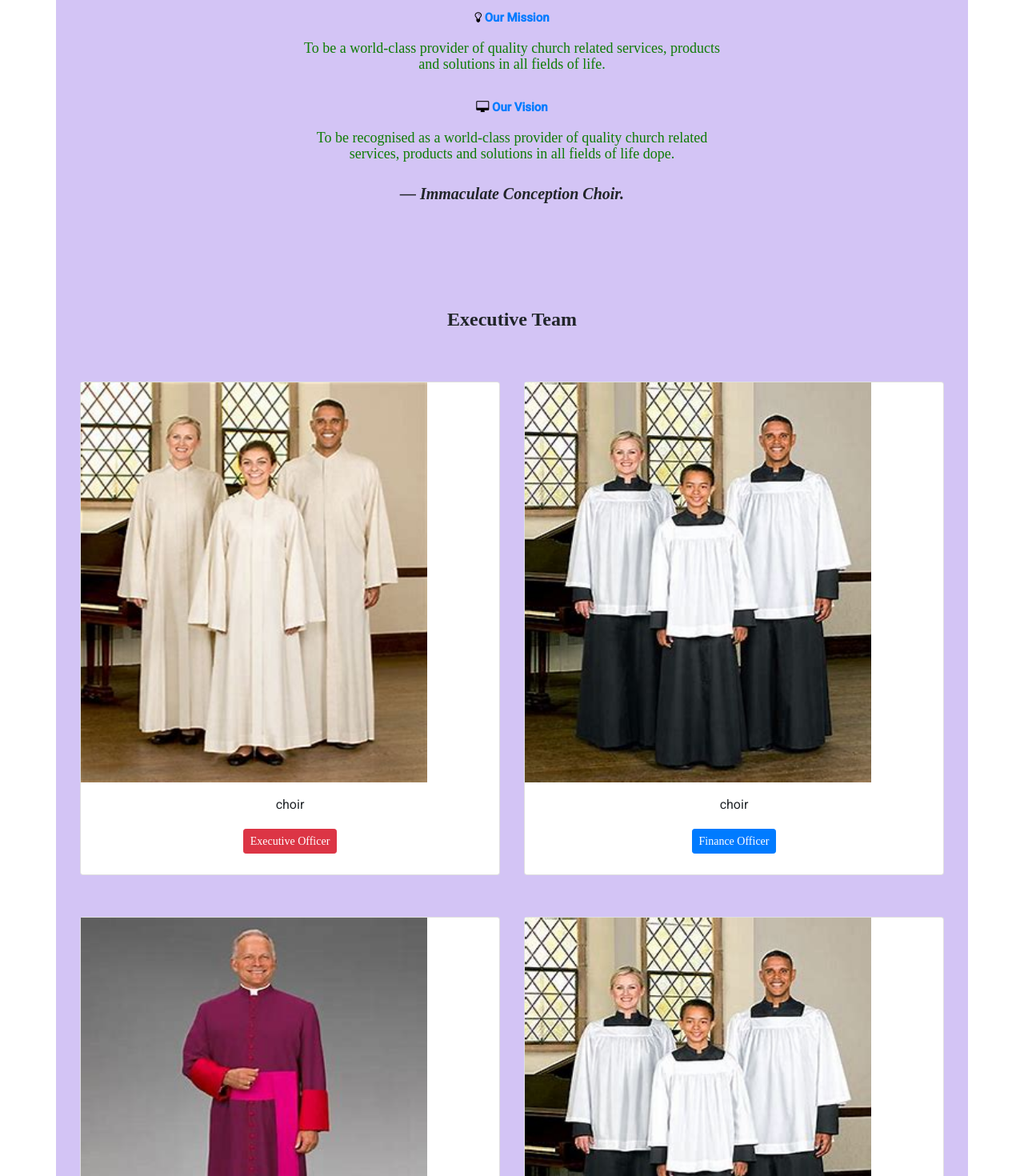
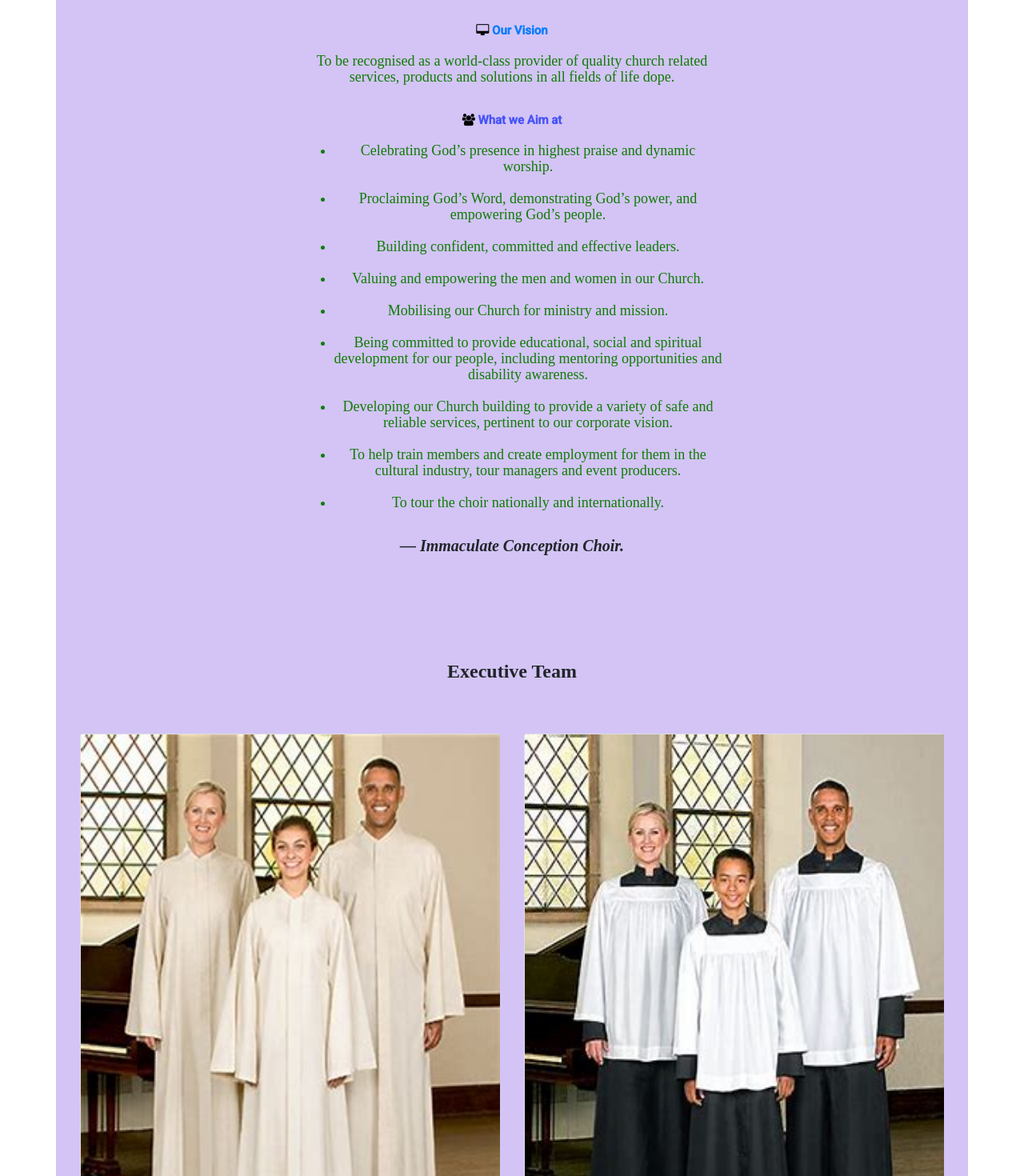
Before and after one commit to brendanakawuki/Choir-Page, an Angular app in the folder choir-page/: page /about in a window 1280 px wide. Shown: the part 960-2430 px from the top of the page at 80% size. Built offline with nearby package versions, Linux system fonts and the light colour scheme.

Commit message:
commit updates on all the pages
just organised the website....

```diff
--- a/choir-page/angular.json
+++ b/choir-page/angular.json
@@ -32,13 +32,12 @@
               "./node_modules/ngx-bootstrap/datepicker/bs-datepicker.css",
               "./node_modules/@angular/material/prebuilt-themes/indigo-pink.css",
               "src/styles.scss",
-              "node_modules/font-awesome/css/font-awesome.css"
+              "node_modules/font-awesome/css/font-awesome.css",
             ],
             "scripts": [
               "node_modules/bootstrap/dist/js/bootstrap.min.js",
               "node_modules/jquery/dist/jquery.min.js",
               "node_modules/popper.js/dist/umd/popper.min.js"
-
             ]
           },
           "configurations": {
--- a/choir-page/src/app/about/about.component.html
+++ b/choir-page/src/app/about/about.component.html
@@ -94,9 +94,9 @@
       <li class="nav-item">
         <a class="nav-link" style="color: black;" href="#">News</a>
       </li>
-      <li class="nav-item">
+      <!-- <li class="nav-item">
         <a class="nav-link" style="color: black;" href="#">Careers</a>
-      </li>
+      </li>-->
       <li class="nav-item">
         <a class="nav-link" style="color: black;" href="#">Songs</a>
 
@@ -224,6 +224,46 @@
           </div>
           <!-- End the vision -->
 
+          <!-- the aims -->
+          <br>
+          <div class="panel panel-primary">
+            <div class="panel-heading" role="tab" id="headingTwo">
+              <h4 class="panel-title">
+                <!-- The aims -->
+                 <!-- <a class="collapsed withripple" role="button" data-toggle="collapse" data-parent="#accordion"
+                  href="#collapseTwo" aria-expanded="false" aria-controls="collapseTwo"> </a> -->
+                  <i class="fa fa-users"></i> <b style="color: rgb(71, 83, 248);"> What we Aim at </b>
+              </h4>
+              <div class="panel-body">
+                <ul>
+                <p style="color: rgb(15, 124, 5);">
+
+                <li>Celebrating God’s presence in highest praise and dynamic worship.</li>
+                  <br>
+                <li>Proclaiming God’s Word, demonstrating God’s power, and empowering God’s people.</li>
+                  <br>
+                <li>Building confident, committed and effective leaders.</li>
+                  <br>
+                <li>Valuing and empowering the men and women in our Church.</li>
+                  <br>
+                <li> Mobilising our Church for ministry and mission.</li>
+                  <br>
+                <li> Being committed to provide educational, social and spiritual development for our people, including mentoring opportunities and disability awareness.</li>
+                  <br>
+                <li>Developing our Church building to provide a variety of safe and reliable services, pertinent to our corporate vision.</li>
+                  <br>
+                <li>To help train members and create employment for them in the cultural industry, tour managers and event producers.</li>
+                   <br>
+                <li>To tour the choir nationally and internationally.</li>
+              </p>
+              </ul>
+              </div>
+            </div>
+          </div>
+
+            <!-- End the aims -->
+
+
           <!-- The cite for the Choir -->
           <p class="text-center">
             <cite class="lead color primary-color"><strong> <b> — Immaculate Conception Choir. </b> </strong></cite>
@@ -252,10 +292,10 @@
     <div class="col-md-6 col-sm-6">
       <div class="card mt-4 card-danger wow zoomInUp animation-delay-7">
         <div class="ms-hero-bg-danger ms-hero-img-city">
-          <img src="assets/images/a.jpg" class="img-avatar-circle" width="433" height="500">
+          <img src="assets/images/a.jpg" class="img-avatar-circle" width="100.1%" height="700px">
         </div>
         <div class="card-block pt-6 text-center">
-          <h3 class="color-danger">choir</h3>
+          <!-- <h3 class="color-danger">choir</h3> -->
           <p><a href="" class="btn btn-raised btn-sm btn-danger">Executive Officer</a></p>
         </div>
       </div>
@@ -264,10 +304,10 @@
     <div class="col-md-6 col-sm-6">
       <div class="card mt-4 card-primary wow zoomInUp animation-delay-7">
         <div class="ms-hero-bg-primary ms-hero-img-city">
-          <img src="assets/images/d.jpg" class="img-avatar-circle" width="433" height="500">
+          <img src="assets/images/d.jpg" class="img-avatar-circle" width="100.1%" height="700px">
         </div>
         <div class="card-block pt-6 text-center">
-          <h3 class="color-primary">choir</h3>
+          <!-- <h3 class="color-primary">choir</h3> -->
           <p><a href="" class="btn btn-raised btn-sm btn-primary">Finance Officer</a></p>
         </div>
       </div>
@@ -282,10 +322,10 @@
     <div class="col-md-6 col-sm-6">
       <div class="card mt-4 card-success wow zoomInUp animation-delay-7">
         <div class="ms-hero-bg-success ms-hero-img-city">
-          <img src="assets/images/c.jpg" alt="..." class="img-avatar-circle" width="433" height="500">
+          <img src="assets/images/c.jpg" alt="..." class="img-avatar-circle" width="100.1%" height="700px">
         </div>
         <div class="card-block pt-6 text-center">
-          <h3 class="color-success">choir</h3>
+          <!-- <h3 class="color-success">choir</h3> -->
           <p><a href="" class="btn btn-raised btn-sm btn-success">Admin Person</a></p>
         </div>
       </div>
@@ -296,10 +336,10 @@
     <div class="col-md-6 col-sm-6">
       <div class="card mt-4 card-warning wow zoomInUp animation-delay-7">
         <div class="ms-hero-bg-warning ms-hero-img-city">
-          <img src="assets/images/d.jpg" alt="..." class="img-avatar-circle" width="433" height="500">
+          <img src="assets/images/d.jpg" alt="..." class="img-avatar-circle" width="100.1%" height="700px">
         </div>
         <div class="card-block pt-6 text-center">
-          <h3 class="color-warning">choir</h3>
+          <!-- <h3 class="color-warning">choir</h3> -->
           <p><a href="" class="btn btn-raised btn-sm btn-info">Consultant Person</a></p>
         </div>
       </div>
@@ -315,10 +355,10 @@
     <div class="col-md-6 col-sm-6">
       <div class="card mt-4 card-success wow zoomInUp animation-delay-7">
         <div class="ms-hero-bg-success ms-hero-img-city">
-          <img src="assets/images/d.jpg" alt="..." class="img-avatar-circle" width="433" height="500">
+          <img src="assets/images/d.jpg" alt="..." class="img-avatar-circle" width="100.1%" height="700px">
         </div>
         <div class="card-block pt-6 text-center">
-          <h3 class="color-success">choir</h3>
+          <!-- <h3 class="color-success">choir</h3> -->
           <p><a href="" class="btn btn-raised btn-sm btn-success">Senior Director</a></p>
         </div>
       </div>
@@ -327,17 +367,20 @@
     <div class="col-md-6 col-sm-6">
       <div class="card mt-4 card-warning wow zoomInUp animation-delay-7">
         <div class="ms-hero-bg-warning ms-hero-img-city">
-          <img src="assets/images/f.jpg" alt="..." class="img-avatar-circle" width="433" height="500">
+          <img src="assets/images/f.jpg" alt="..." class="img-avatar-circle" width="100.1%" height="700px">
         </div>
         <div class="card-block pt-6 text-center">
-          <h3 class="color-warning">choir</h3>
+          <!-- <h3 class="color-warning">choir</h3> -->
           <p><a href="" class="btn btn-raised btn-sm btn-info">Marketing Manager</a></p>
         </div>
       </div>
     </div>
   </div>
 
-
+<br>
+<br>
+<br>
+<br>
 
 </div>
 
--- a/choir-page/src/app/home/home.component.html
+++ b/choir-page/src/app/home/home.component.html
@@ -1,9 +1,10 @@
 <!-- <link rel="stylesheet" href="https://cdn.jsdelivr.net/npm/bootstrap@4.5.3/dist/css/bootstrap.min.css" integrity="sha384-TX8t27EcRE3e/ihU7zmQxVncDAy5uIKz4rEkgIXeMed4M0jlfIDPvg6uqKI2xXr2" crossorigin="anonymous"> -->
 <style>
-	.card {
+
+	/* .card {
 		background: url('assets/images/youth.jpg') repeat scroll 0% 0% transparent;
 		/* background: #ff0000;
-      opacity: 0.4; */
+      opacity: 0.4;
 	}
 
 	.carousel-caption {
@@ -12,7 +13,7 @@
 		top: 54%;
 		transform: translateY(-50%);
 		text-transform: uppercase;
-	}
+	}*/
 
 	.bg-custom {
 		background-color: rgba(0, 0, 0, .4);
@@ -222,9 +223,9 @@
 			<li class="nav-item">
 				<a class="nav-link" style="color: black;" href="#">News</a>
 			</li>
-			<li class="nav-item">
+			<!-- <li class="nav-item">
 				<a class="nav-link" style="color: black;" href="#">Careers</a>
-			</li>
+			</li>-->
 			<li class="nav-item">
 				<a class="nav-link" style="color: black;"
 					href="https://www.kampalafm.com/player?id=7649&a=st-sion-bukalango-choir">Songs</a>
@@ -252,7 +253,7 @@
 <!-- begin the carousel images -->
 <carousel>
 	<slide>
-		<img src="assets/images/youthchoir.jpg" alt="first slide" style="display: block; width: 100%; height: 400px;">
+		<img src="assets/images/youthchoir.jpg" alt="first slide" style="display: block;;width: 100%; height: 700px;">
 		<div class="carousel-caption d-none d-md-block">
 			<div class="container">
 				<div class="row justify-content-center">
@@ -269,12 +270,12 @@
 		</div>
 	</slide>
 	<slide>
-		<img src="assets/images/b.jpg" alt="second slide" style="display: block; width: 100%; height: 400px;">
+		 <img src="assets/images/nature10.jpg" alt="second slide" style=" display: block; width: 100%; height: 600px;">
 		<div class="carousel-caption d-none d-md-block">
 			<div class="container">
 				<div class="row justify-content-end text-right">
 					<div class="col-5 bg-custom py-3 px-0 pr-3">
-						<p class="lead pb-3"> The Choir Member are friendly and Social.</p>
+						<p class="lead pb-3"> The Choir Members are Friendly and Social.</p>
 						<a href="#" class="btn btn-danger btn-lg"> See Phone</a>
 						<!-- <p>Nulla vitae elit libero, a pharetra augue mollis interdum.</p> -->
 					</div>
@@ -283,7 +284,7 @@
 		</div>
 	</slide>
 	<slide>
-		<img src="assets/images/a.jpg	" alt="third slide" style="display: block; width: 100%; height: 400px;">
+		<img src="assets/images/a.jpg	" alt="third slide" style="display: block; width: 100%; height: 700px;">
 		<div class="carousel-caption d-none d-md-block">
 			<div class="container">
 				<div class="row justify-content-start text-left">
@@ -532,7 +533,7 @@
 										<img src="assets/images/nature4.jpg" alt="" class="w-100">
 										<h4 class="my-4">"amazing choir"</h4>
 										<p>use this to do any thing the choir instruments.</p>
-										<a href="#" class="btn btn-outline-dark btn-md">Our Story</a>
+										<a href="#" class="btn btn-outline-dark btn-primary">Our Story</a>
 									</div>
 
 
@@ -540,16 +541,16 @@
 										<img src="assets/images/nature3.jpg" alt="" class="w-100">
 										<h4 class="my-4">"amazing choir"</h4>
 										<p>use this to do any thing the choir instruments.</p>
-										<a href="#" class="btn btn-outline-dark btn-md">Our Story</a>
+										<a href="#" class="btn btn-outline-dark btn-primary">Our Story</a>
 									</div>
 
 
 									<div class="col-md-4 my-4">
 										<img src="assets/images/nature1.jpg" alt="" class="w-100"
 											style="width: auto; height: 158px;">
-										<h4 class="my-4"> amazing choir</h4>
+										<h4 class="my-4">"amazing choir"</h4>
 										<p>use this to do any thing the choir instruments.</p>
-										<a href="#" class="btn btn-outline-dark btn-md">Our Story</a>
+										<a href="#" class="btn btn-outline-dark btn-primary">Our Story</a>
 									</div>
 
 
--- a/choir-page/src/app/services/services.component.html
+++ b/choir-page/src/app/services/services.component.html
@@ -1,8 +1,8 @@
 <style>
   .container {
 
-    background: url('assets/images/youth.jpg');
-    background-color: hsl(318, 80%, 90%);
+     /* background: url('assets/images/youth.jpg');  */
+     background-color: hsl(324, 20%, 95%);
   }
 
   /* .ms-footbar {
@@ -108,9 +108,9 @@
       <li class="nav-item">
         <a class="nav-link" style="color: black;" href="#">News</a>
       </li>
-      <li class="nav-item">
+      <!-- <li class="nav-item">
         <a class="nav-link" style="color: black;" href="#">Careers</a>
-      </li>
+      </li>-->
       <li class="nav-item">
         <a class="nav-link" style="color: black;" href="#">Songs</a>
 
@@ -198,7 +198,7 @@
     <div class="container-fluid">
       <div class="column">
         <div class="row-md-6 col-sm-6" style="padding: 2em; margin: 2em;">
-          <img src="assets/images/choir.jpg" width="799" height="401" alt=""
+          <img src="assets/images/choir.jpg" width="200.5%" height="600px" alt=""
             class="img-responsive center-block text-center animated zoomInDown animation-delay-5" />
         </div>
         <div class="row-md-6 row-sm-6" style="text-align: center;">
```
Also changed, not shown: choir-page/src/app/app.component.html (+4 -4 lines), choir-page/src/app/contact/contact.component.html (+20 -5 lines), choir-page/src/app/projects/projects.component.html (+50 -7 lines), choir-page/src/assets/images/bb.jpg (added).
